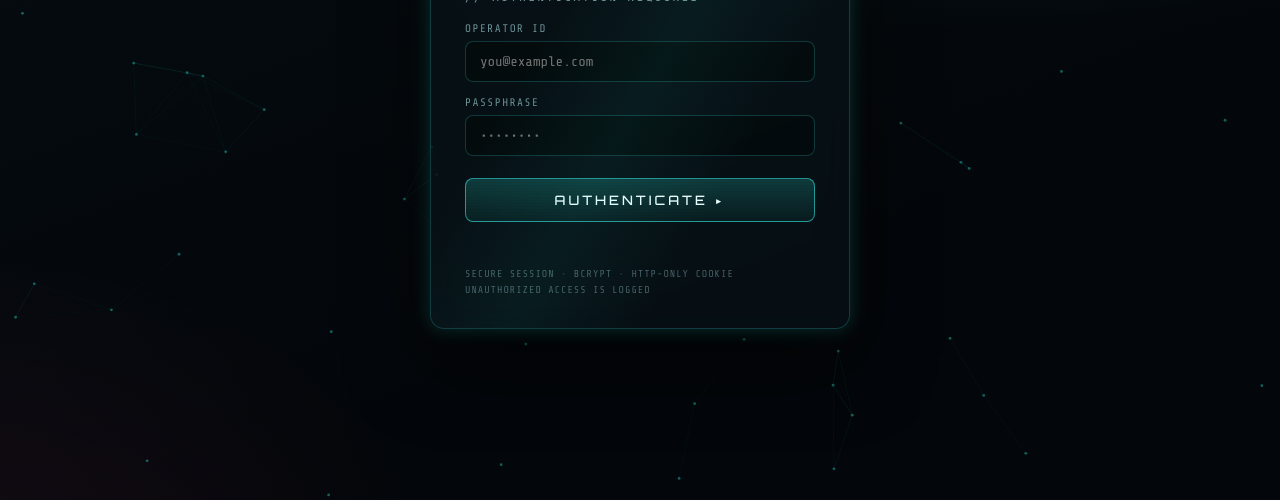
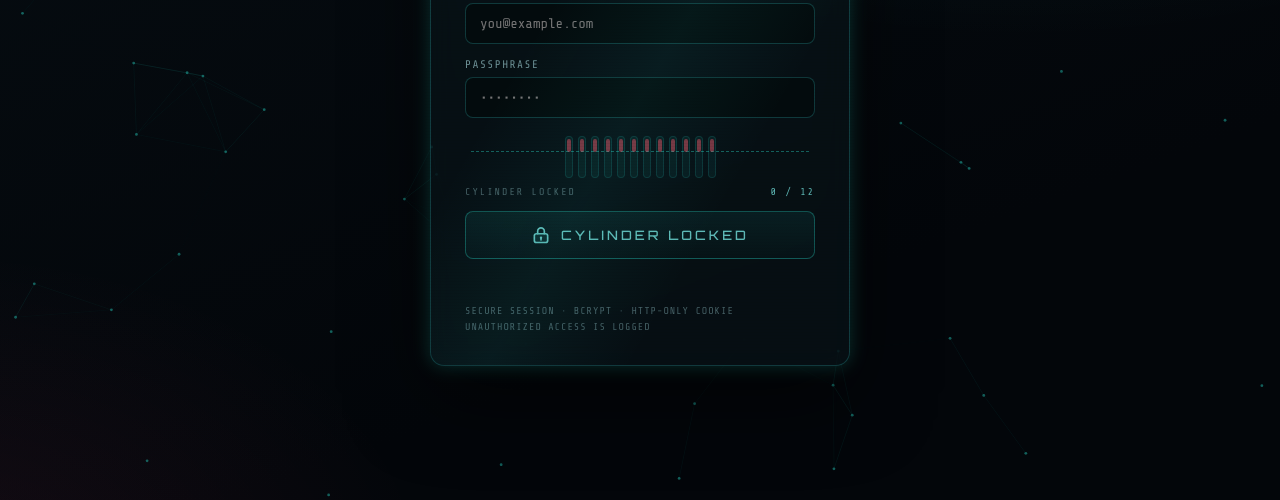
Before and after one commit to KairoEnclaves/nexus-dashboard, a website: page public/login.html in a window 1280 px wide. Shown: the part 300-800 px from the top of the page. Drawn offline with nearby package versions, Linux system fonts and the light colour scheme.

Commit message:
Login experience update

```diff
--- a/public/login.html
+++ b/public/login.html
@@ -81,8 +81,35 @@
     @keyframes shake{ 0%,100%{ transform:translateX(0);} 25%{ transform:translateX(-7px);} 75%{ transform:translateX(7px);} }
     @keyframes warpzoom{ to{ transform:scale(1.6); opacity:0; filter:brightness(2.2); } }
     @keyframes flash{ 0%{ opacity:0;} 55%{ opacity:.85;} 100%{ opacity:0;} }
+    /* ===== Digital lock-pick (progresses as you type) ===== */
+    .lockpick{ margin:4px 0 14px; }
+    .lp-rail{ position:relative; height:46px; display:flex; align-items:flex-end; justify-content:center; gap:5px; padding:0 4px; }
+    .lp-shear{ position:absolute; left:6px; right:6px; top:19px; border-top:1px dashed rgba(46,242,224,0.35); pointer-events:none; }
+    .pin{ position:relative; width:8px; height:42px; border-radius:4px; background:rgba(46,242,224,0.05); border:1px solid rgba(46,242,224,0.12); overflow:hidden; }
+    .pin .seg{ position:absolute; left:1px; right:1px; top:2px; height:13px; border-radius:3px;
+      background:rgba(255,90,110,0.45); transition:top .26s cubic-bezier(.34,1.7,.5,1), background .2s, box-shadow .2s; }
+    .pin.set .seg{ top:17px; background:var(--cyan); box-shadow:0 0 8px rgba(46,242,224,0.85); }
+    .lp-meta{ display:flex; justify-content:space-between; font-family:var(--font-mono); font-size:10px; letter-spacing:2px; color:var(--text-faint); margin-top:8px; }
+    .lp-meta .lbl.armed{ color:var(--green); }
+    .lp-count{ color:var(--cyan-dim); }
+
+    /* ===== Lock-cylinder button ===== */
+    .lockbtn{ width:100%; margin-top:4px; cursor:pointer; display:flex; align-items:center; justify-content:center; gap:10px;
+      padding:13px; border-radius:8px; border:1px solid rgba(46,242,224,0.28);
+      background:linear-gradient(180deg, rgba(46,242,224,0.07), rgba(46,242,224,0.02));
+      color:var(--cyan-dim); font-family:var(--font-disp); letter-spacing:3px; font-size:13px; text-transform:uppercase; transition:all .25s; }
+    .lockbtn svg{ width:20px; height:20px; flex:none; }
+    .lockbtn .shackle{ transition:transform .35s cubic-bezier(.34,1.6,.5,1); transform-box:fill-box; transform-origin:82% 92%; }
+    .lockbtn.armed{ color:#eafdfd; border-color:var(--cyan);
+      background:linear-gradient(180deg, rgba(46,242,224,0.24), rgba(46,242,224,0.07));
+      box-shadow:0 0 18px rgba(46,242,224,0.35); animation:lockpulse 1.6s ease-in-out infinite; }
+    .lockbtn.armed .shackle{ transform:translateY(-3px) rotate(-22deg); }
+    .lockbtn:active{ transform:translateY(1px); }
+    @keyframes lockpulse{ 0%,100%{ box-shadow:0 0 13px rgba(46,242,224,0.26);} 50%{ box-shadow:0 0 26px rgba(46,242,224,0.55);} }
+
     @media (prefers-reduced-motion: reduce){
-      .ring-outer,.ring-mid,.core,.scan-sweep::before,.scan-sweep::after{ animation:none !important; }
+      .ring-outer,.ring-mid,.core,.scan-sweep::before,.scan-sweep::after,.lockbtn.armed{ animation:none !important; }
+      .pin .seg,.lockbtn .shackle{ transition:none !important; }
     }
   </style>
 </head>
@@ -100,7 +127,19 @@
         <label>Passphrase</label>
         <input type="password" id="password" placeholder="••••••••" required />
       </div>
-      <button class="btn" type="submit">Authenticate ▸</button>
+      <div class="lockpick">
+        <div class="lp-rail" id="pins"><div class="lp-shear"></div></div>
+        <div class="lp-meta"><span class="lbl" id="pickLbl">CYLINDER LOCKED</span><span class="lp-count" id="pickCount">0 / 12</span></div>
+      </div>
+      <button class="lockbtn" id="authBtn" type="submit">
+        <svg viewBox="0 0 24 24" fill="none" stroke="currentColor" stroke-width="2" stroke-linecap="round" stroke-linejoin="round" aria-hidden="true">
+          <rect x="4" y="10.5" width="16" height="10.5" rx="2.5" fill="rgba(46,242,224,0.08)"/>
+          <path class="shackle" d="M8,10.5 V7.5 a4,4 0 0 1 8,0 V10.5"/>
+          <circle cx="12" cy="15.2" r="1.4" fill="currentColor" stroke="none"/>
+          <line x1="12" y1="15.2" x2="12" y2="18"/>
+        </svg>
+        <span id="btnTxt">CYLINDER LOCKED</span>
+      </button>
       <div class="login-err" id="err"></div>
       <div class="login-foot">
         SECURE SESSION · BCRYPT · HTTP-ONLY COOKIE<br />
@@ -143,6 +182,44 @@
   <script src="/assets/js/visuals.js"></script>
   <script>
     NexusVisuals.particleField(document.getElementById('bg-canvas'));
+
+    // ----- digital lock-pick: tumblers set as you type -----
+    (function () {
+      const TOTAL = 12;
+      const rail = document.getElementById('pins');
+      const pickLbl = document.getElementById('pickLbl');
+      const pickCount = document.getElementById('pickCount');
+      const authBtn = document.getElementById('authBtn');
+      const btnTxt = document.getElementById('btnTxt');
+      const emailI = document.getElementById('email');
+      const passI = document.getElementById('password');
+      const emailRe = /^[^@\s]+@[^@\s]+\.[^@\s]+$/;
+      const pins = [];
+      for (let i = 0; i < TOTAL; i++) {
+        const p = document.createElement('div');
+        p.className = 'pin';
+        p.innerHTML = '<span class="seg"></span>';
+        rail.appendChild(p);
+        pins.push(p);
+      }
+      function update() {
+        const email = emailI.value.trim(), pass = passI.value;
+        const emailOk = emailRe.test(email);
+        const emailPart = emailOk ? 1 : Math.min(email.length / 10, 0.55);
+        const passPart = Math.min(pass.length / 8, 1);
+        const set = Math.round((0.5 * emailPart + 0.5 * passPart) * TOTAL);
+        pins.forEach((p, i) => p.classList.toggle('set', i < set));
+        pickCount.textContent = set + ' / ' + TOTAL;
+        const armed = emailOk && pass.length >= 4;
+        authBtn.classList.toggle('armed', armed);
+        pickLbl.textContent = armed ? 'CYLINDER PICKED' : 'CYLINDER LOCKED';
+        pickLbl.classList.toggle('armed', armed);
+        btnTxt.textContent = armed ? 'DISENGAGE LOCK ▸' : 'CYLINDER LOCKED';
+      }
+      emailI.addEventListener('input', update);
+      passI.addEventListener('input', update);
+      update();
+    })();
 
     const form = document.getElementById('loginForm');
     const err = document.getElementById('err');
```
